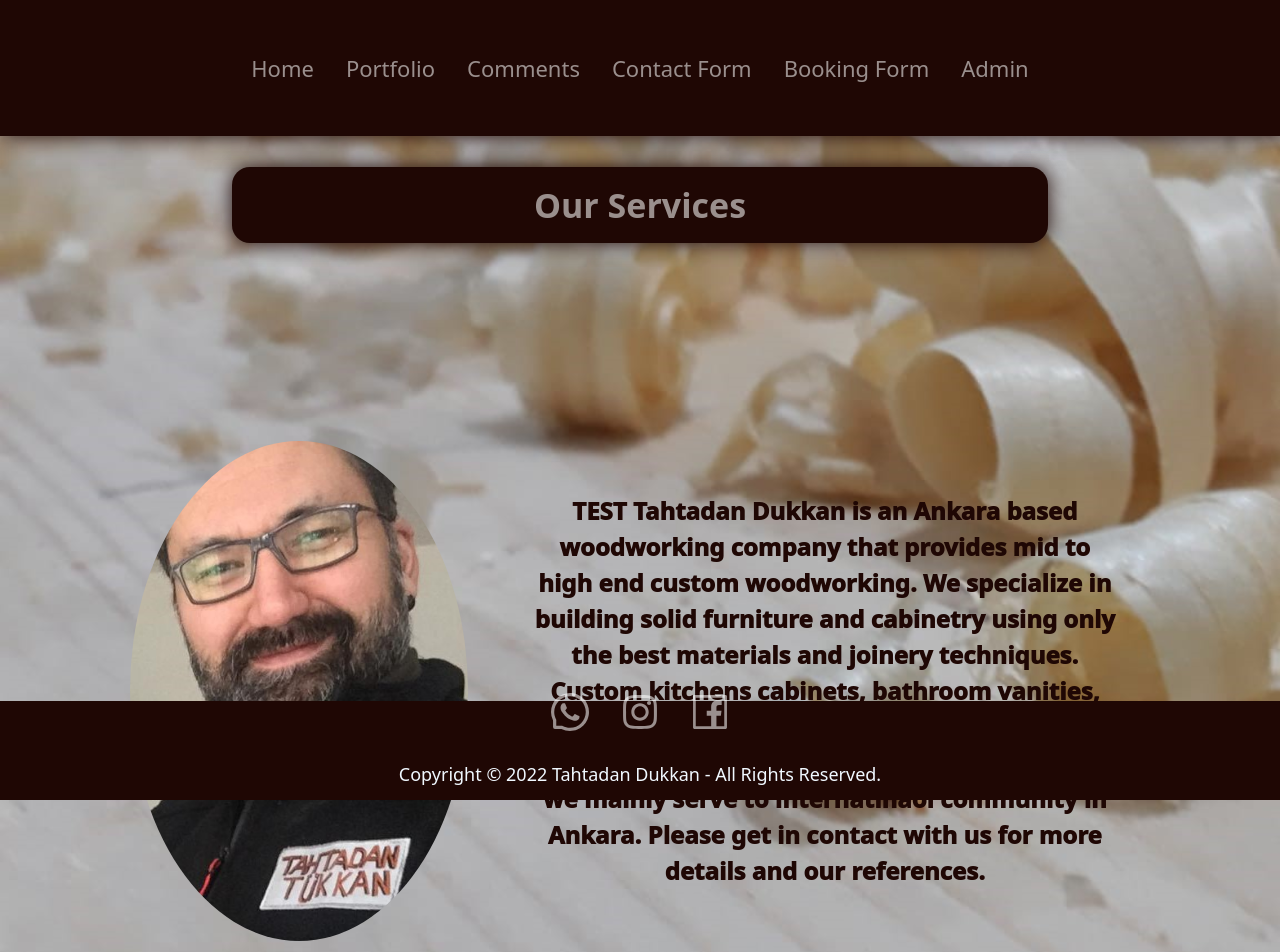
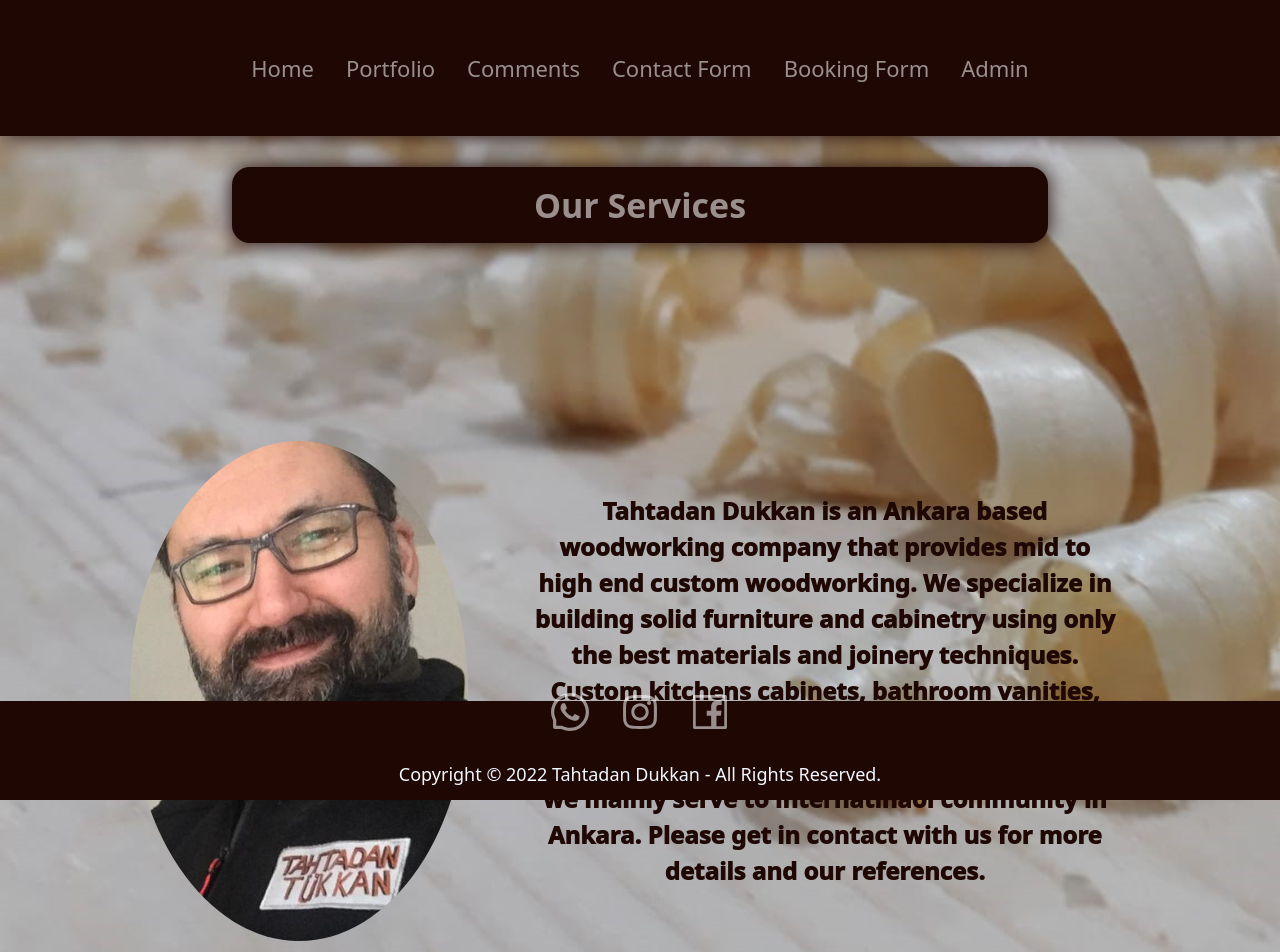
Before and after one commit to emresorkun/handyman-reactjs, a React (Create React App) app: page / in a window 1280 px wide. Shown: the top 952 px of the page. Built offline with nearby package versions, Linux system fonts and the light colour scheme.

Commit message:
test commit

```diff
--- a/src/pages/Home.js
+++ b/src/pages/Home.js
@@ -11,7 +11,6 @@ const Home = () => {
       <div className="home-container">
         <div className="home-wrapper">
           <div className="home-introduction">
-            TEST
             Tahtadan Dukkan is an Ankara based woodworking company that provides
             mid to high end custom woodworking. We specialize in building solid
             furniture and cabinetry using only the best materials and joinery
```
